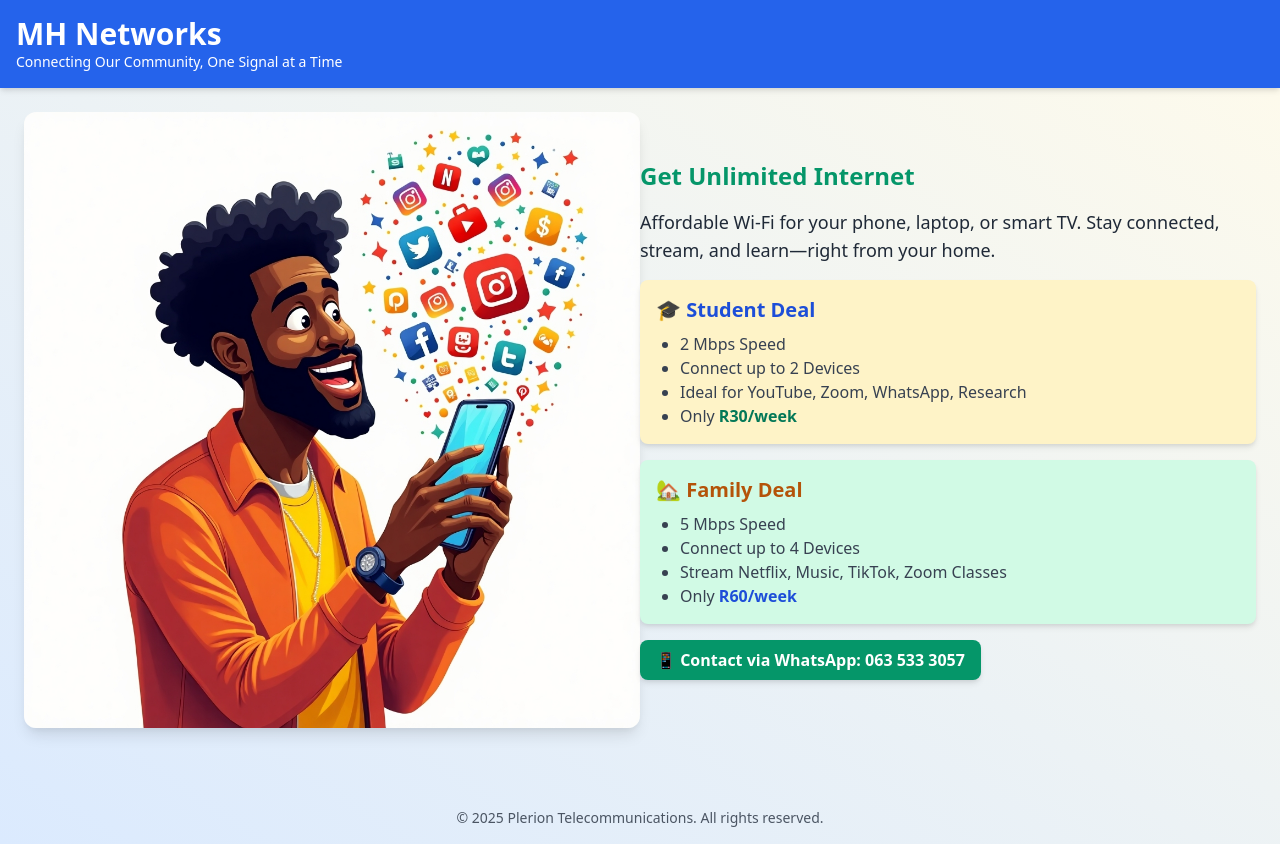
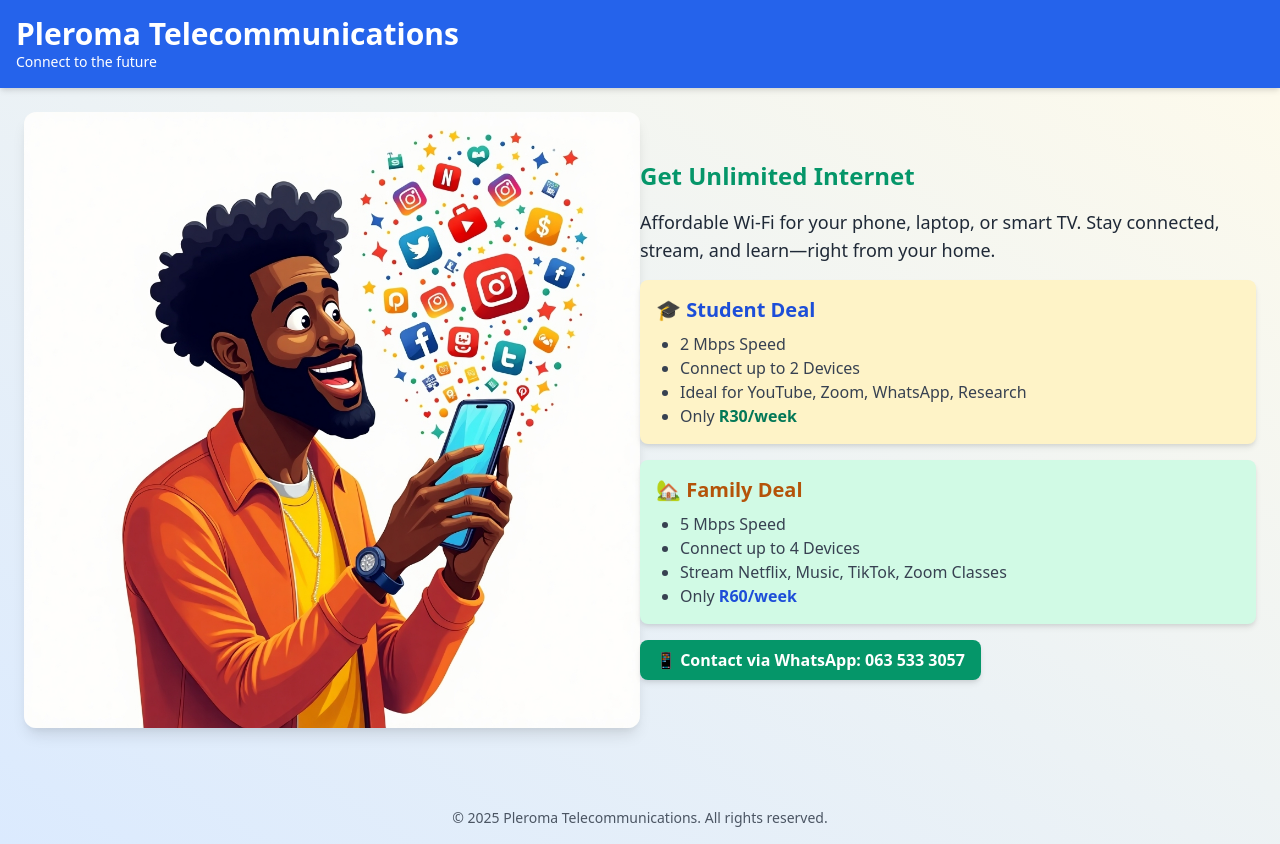
Before and after one commit to thevoiceofgrace/mhnetworks, a plain HTML site: page landing page.html in a window 1280 px wide. Drawn offline with nearby package versions, Linux system fonts and the light colour scheme.

Commit message:
Update landing page.html

```diff
--- a/landing page.html
+++ b/landing page.html
@@ -3,13 +3,13 @@
 <head>
   <meta charset="UTF-8" />
   <meta name="viewport" content="width=device-width, initial-scale=1.0" />
-  <title>MH Networks - Community Wi-Fi</title>
+  <title>Pleroma Telecommunications</title>
   <link href="https://cdn.jsdelivr.net/npm/tailwindcss@2.2.19/dist/tailwind.min.css" rel="stylesheet">
 </head>
 <body class="bg-gradient-to-tr from-blue-100 to-yellow-50 text-gray-800 font-sans">
   <header class="bg-blue-600 text-white p-4 shadow-md">
-    <h1 class="text-3xl font-bold">MH Networks</h1>
-    <p class="text-sm">Connecting Our Community, One Signal at a Time</p>
+    <h1 class="text-3xl font-bold">Pleroma Telecommunications</h1>
+    <p class="text-sm">Connect to the future</p>
   </header>
 
   <section class="flex flex-col md:flex-row items-center justify-center p-6">
@@ -47,7 +47,7 @@
   </section>
 
   <footer class="text-center text-sm text-gray-600 p-4 mt-10">
-    &copy; 2025 Plerion Telecommunications. All rights reserved.
+    &copy; 2025 Pleroma Telecommunications. All rights reserved.
   </footer>
 </body>
 </html>
```
